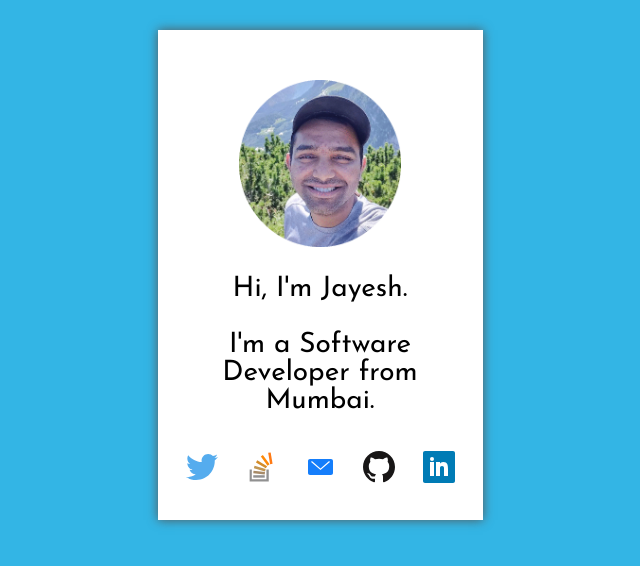
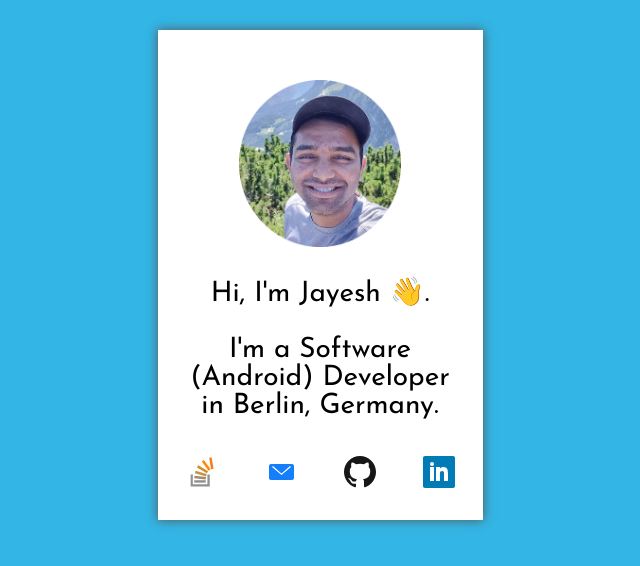
Before and after one commit to jayeshsolanki93/jayeshsolanki93.github.io, a plain HTML site: page index.html in a window 1280 px wide. Shown: the whole page, without its empty margins (320-960 px from the left). Drawn offline with Linux system fonts and the light colour scheme.

Commit message:
Its 2024

```diff
--- a/index.html
+++ b/index.html
@@ -8,9 +8,9 @@
   <meta property="og:title" content="Jayesh Solanki">
   <meta property="og:image" content="https://github.com/jayeshsolanki93/jayeshsolanki93.github.io/raw/master/images/avatar.png">
   <meta property="og:url" content="http://jayeshsolanki.com">
-  <meta property="og:description" content="Hi, I'm Jayesh. I'm a Software Developer from Mumbai.">
+  <meta property="og:description" content="Hi, I'm Jayesh 👋. I'm a Software (Android) Developer in Berlin, Germany.">
 
-  <meta name="description" content="Hi, I'm Jayesh. I'm a Software Developer from Mumbai.">
+  <meta name="description" content="Hi, I'm Jayesh 👋. I'm a Software (Android) Developer in Berlin, Germany.">
   <meta name="viewport" content="width=device-width, initial-scale=1">
   <meta name="mobile-web-app-capable" content="yes">
   <meta name=theme-color content=#33b5e5>
@@ -28,10 +28,9 @@
       <div class="avatar">
         <img style='height: 100%; width: 100%; object-fit: contain' src='images/avatar.png'/>
      </div>
-     <p>Hi, I'm Jayesh.</p>
-     <p>I'm a Software Developer from Mumbai.</p>
+     <p>Hi, I'm Jayesh 👋.</p>
+     <p>I'm a Software (Android) Developer in Berlin, Germany.</p>
      <div class="icons">
-      <a href="https://twitter.com/jayeshsolanki93" target="_blank" class="twitter" title="Twitter"></a>
       <a href="http://stackoverflow.com/users/2686502/jayeshsolanki93" target="_blank" class="stackoverflow" title="Stack Overflow"></a>
       <a href="mailto:jayesh-nospamplease-solanki93@gmail.com?subject=Please remove the text '-nospamplease-' from the address before sending your email." class="email" title="Contact"></a>
       <a href="https://github.com/jayeshsolanki93" target="_blank" class="github" title="Github"></a>
--- a/styles/main.css
+++ b/styles/main.css
@@ -76,10 +76,6 @@ body {
   margin: auto;
 }
 
-.twitter {
-  background-image: url(../images/twitter.svg)
-}
-
 .stackoverflow {
   background-image: url(../images/stackoverflow.svg);
 }
```
Also changed, not shown: images/twitter.svg (deleted), 2 other files.
